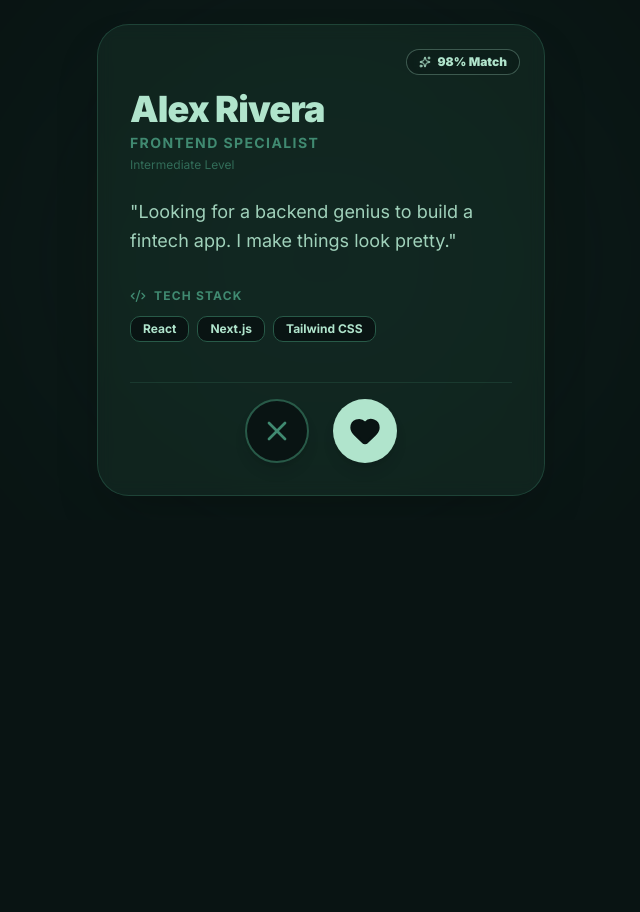
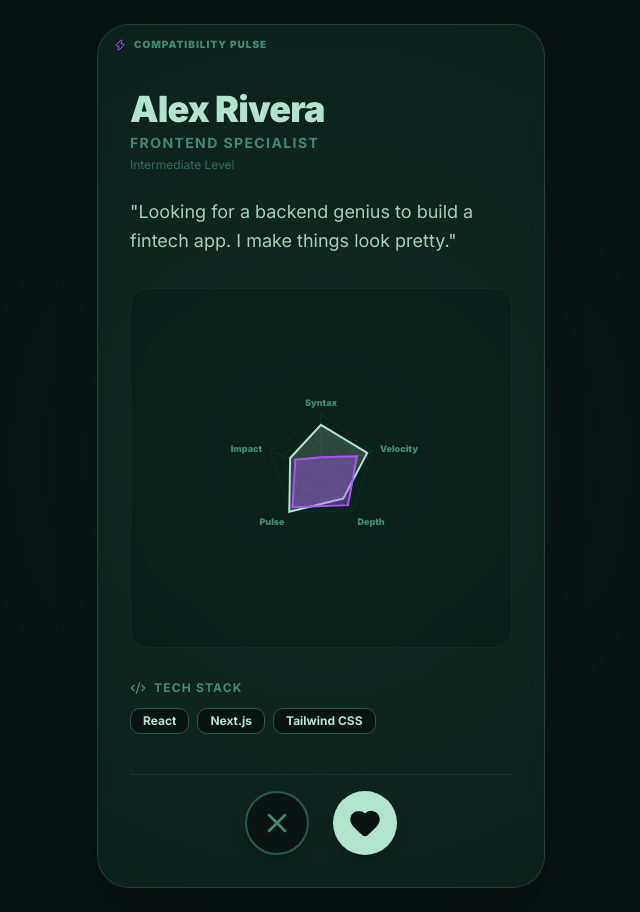
Before and after one commit to somanyaaa/quantum, a Next.js app in the folder frontend/: page /dashboard in a window 1280 px wide. Shown: the whole page, without its empty margins (319-959 px from the left). Before the commit the page ends 800 px from the top, so only its background shows below. Built offline with nearby package versions, Linux system fonts and the light colour scheme.

Commit message:
added charts to profile page, added synergy chart component, and added a link to the profile page in the sidebar

```diff
--- a/frontend/app/dashboard/page.tsx
+++ b/frontend/app/dashboard/page.tsx
@@ -1,8 +1,8 @@
 "use client";
 
 import React, { useState } from 'react';
-import { X, Heart, Code2, Sparkles, MessageSquare } from 'lucide-react';
-
+import { X, Heart, Code2, Sparkles, Zap } from 'lucide-react';
+import SynergyChart from '@/components/charts/SynergyChart';
 const POTENTIAL_MATCHES = [
     {
         id: 1,
@@ -11,7 +11,6 @@ const POTENTIAL_MATCHES = [
         experience: "Intermediate",
         skills: ["React", "Next.js", "Tailwind CSS"],
         bio: "Looking for a backend genius to build a fintech app. I make things look pretty.",
-        matchScore: 98
     },
     {
         id: 2,
@@ -20,7 +19,6 @@ const POTENTIAL_MATCHES = [
         experience: "Advanced",
         skills: ["Node.js", "MongoDB", "TypeScript", "React"],
         bio: "Third hackathon this year. Let's win this thing. I can carry the API architecture.",
-        matchScore: 85
     },
     {
         id: 3,
@@ -28,8 +26,7 @@ const POTENTIAL_MATCHES = [
         role: "AI/ML Engineer",
         experience: "Advanced",
         skills: ["Python", "Machine Learning", "Figma"],
-        bio: "Have an OpenAI API key and a dream. Need someone to build the UI for my wrapper.",
-        matchScore: 72
+        bio: "Have an OpenAI API key and a dream. Need someone to build the UI for my wrapper."
     }
 ];
 
@@ -70,12 +67,6 @@ export default function DashboardPage() {
             {currentProfile ? (
                 <div className="w-full max-w-md animate-in slide-in-from-bottom-8 fade-in duration-500">
                     <div className="bg-[#285A48]/20 border border-[#408A71]/30 rounded-[2rem] p-8 shadow-2xl relative overflow-hidden backdrop-blur-sm">
-
-                        <div className="absolute top-6 right-6 px-3 py-1 bg-[#091413]/50 border border-[#B0E4CC]/30 rounded-full flex items-center gap-1.5 backdrop-blur-md">
-                            <Sparkles className="w-3 h-3 text-[#B0E4CC]" />
-                            <span className="text-[#B0E4CC] text-xs font-black">{currentProfile.matchScore}% Match</span>
-                        </div>
-
                         <div className="mt-8 mb-6">
                             <h2 className="text-4xl font-black text-[#B0E4CC] mb-1 tracking-tight">{currentProfile.name}</h2>
                             <p className="text-[#408A71] font-bold text-sm uppercase tracking-widest">{currentProfile.role}</p>
@@ -85,6 +76,24 @@ export default function DashboardPage() {
                         <p className="text-[#B0E4CC]/90 mb-8 leading-relaxed text-lg">
                             "{currentProfile.bio}"
                         </p>
+                        <div className="mb-8 h-[360px] w-full bg-[#091413]/30 rounded-2xl border border-[#285A48]/20 overflow-hidden">
+                            <div className="w-full h-full p-4 flex items-center justify-center">
+                                <SynergyChart
+                                    userStats={{ syntax: 80, velocity: 90, depth: 70, pulse: 100, impact: 60 }}
+                                    matchStats={{
+                                        syntax: currentProfile.id * 20, // Mock dynamic data based on ID
+                                        velocity: 70,
+                                        depth: 85,
+                                        pulse: 90,
+                                        impact: 50
+                                    }}
+                                />
+                            </div>
+                            <div className="absolute top-3 left-4 flex items-center gap-2">
+                                <Zap className="w-3 h-3 text-[#A855F7]" />
+                                <span className="text-[10px] font-black uppercase tracking-widest text-[#408A71]">Compatibility Pulse</span>
+                            </div>
+                        </div>
 
                         <div className="mb-10">
                             <div className="flex items-center gap-2 mb-3">
--- /dev/null
+++ b/frontend/components/charts/SynergyChart.tsx
@@ -0,0 +1,72 @@
+"use client";
+import React from 'react';
+import {
+  Radar, RadarChart, PolarGrid,
+  PolarAngleAxis, ResponsiveContainer, PolarRadiusAxis
+} from 'recharts';
+
+interface SynergyChartProps {
+  userStats?: {
+    syntax: number;
+    velocity: number;
+    depth: number;
+    pulse: number;
+    impact: number;
+  };
+  matchStats?: {
+    syntax: number;
+    velocity: number;
+    depth: number;
+    pulse: number;
+    impact: number;
+  };
+}
+
+const SynergyChart = ({ userStats, matchStats }: any) => {
+    const data = [
+        { subject: 'Syntax', A: userStats?.syntax || 85, B: matchStats?.syntax || 65, fullMark: 100 },
+        { subject: 'Velocity', A: userStats?.velocity || 90, B: matchStats?.velocity || 75, fullMark: 100 },
+        { subject: 'Depth', A: userStats?.depth || 70, B: matchStats?.depth || 90, fullMark: 100 },
+        { subject: 'Pulse', A: userStats?.pulse || 100, B: matchStats?.pulse || 80, fullMark: 100 },
+        { subject: 'Impact', A: userStats?.impact || 60, B: matchStats?.impact || 70, fullMark: 100 },
+    ];
+
+    return (
+        <div className="w-full h-full min-h-[200px] flex items-center justify-center">
+            <ResponsiveContainer width="100%" height={200}>
+                <RadarChart
+                    cx="50%"
+                    cy="50%"
+                    outerRadius="60%"
+                    data={data}
+                    margin={{ top: 10, right: 30, left: 30, bottom: 10 }}
+                >
+                    <PolarGrid stroke="#285A48" strokeOpacity={0.2} />
+                    <PolarAngleAxis
+                        dataKey="subject"
+                        tick={{ fill: '#408A71', fontSize: 9, fontWeight: '900' }}
+                    />
+                    <PolarRadiusAxis angle={30} tick={false} axisLine={false} domain={[0, 100]} />
+                    <Radar
+                        name="You"
+                        dataKey="A"
+                        stroke="#B0E4CC"
+                        fill="#B0E4CC"
+                        fillOpacity={0.2}
+                        strokeWidth={2}
+                    />
+                    <Radar
+                        name="Match"
+                        dataKey="B"
+                        stroke="#A855F7"
+                        fill="#A855F7"
+                        fillOpacity={0.4}
+                        strokeWidth={2}
+                    />
+                </RadarChart>
+            </ResponsiveContainer>
+        </div>
+    );
+};
+
+export default SynergyChart;
--- a/frontend/components/profile/ProfilePage.tsx
+++ b/frontend/components/profile/ProfilePage.tsx
@@ -1,5 +1,6 @@
 "use client";
-import React, { useState, useRef } from 'react';
+import React, { useState, useRef, useEffect } from 'react';
+import SynergyChart from '../charts/SynergyChart';
 import {
     Mail, MapPin, Calendar, Pencil, Terminal,
     Check, User as UserIcon, Camera, X, Plus, ExternalLink,
@@ -22,7 +23,15 @@ const TwitterIcon = (props: any) => (
 
 
 const ProfilePage = () => {
+    const [showChart, setShowChart] = useState(false);
+    React.useEffect(() => {
+        setShowChart(true);
+    }, []);
     const { user, updateUser } = useAuth() as any;
+    const [isMounted, setIsMounted] = useState(false);
+    useEffect(() => {
+        setIsMounted(true);
+    }, []);
     const [isEditingName, setIsEditingName] = useState(false);
     const [isEditingBio, setIsEditingBio] = useState(false);
     const [tempName, setTempName] = useState(user?.username || "Guest_Coder");
@@ -69,9 +78,22 @@ const ProfilePage = () => {
     const handleAvatarClick = () => {
         fileInputRef.current?.click();
     };
+
+    const calculateTotalScore = () => {
+        const commitScore = Math.min((user?.totalCommits || 150) / 10, 30);
+        const projectScore = projects.reduce((acc, proj) => {
+            let points = 10;
+            if (proj.status === "Completed") points += 5;
+            if (proj.tech.includes("Next.js") || proj.tech.includes("TypeScript")) points += 5;
+            return acc + points;
+        }, 0);
+        const finalProjectScore = Math.min(projectScore, 40);
+        const langScore = Math.min((user?.skills?.length || 5) * 6, 30);
+        return Math.round(commitScore + finalProjectScore + langScore);
+    };
+    const totalScore = calculateTotalScore();
     return (
         <div className="w-full max-w-5xl mx-auto px-6 md:px-12 space-y-10 pt-10 pb-20 animate-in fade-in duration-500">
-
             {/* 1. IDENTITY HEADER */}
             <header className="flex flex-col md:flex-row items-center md:items-start gap-10 pb-12 border-b border-[#285A48]/20">
                 <div className="relative shrink-0 group cursor-pointer" onClick={handleAvatarClick}>
@@ -116,6 +138,10 @@ const ProfilePage = () => {
                             ) : (
                             <>
                                 <h1 className="text-6xl font-black italic tracking-tighter text-[#B0E4CC]">{tempName}</h1>
+                                <div className="flex flex-col items-center justify-center bg-[#A855F7]/10 border border-[#A855F7]/40 px-4 py-1 rounded-2xl shadow-[0_0_20px_rgba(168,85,247,0.15)]">
+                                    <span className="text-[10px] font-black uppercase text-[#A855F7] tracking-widest">Synergy Score</span>
+                                    <span className="text-2xl font-black text-[#B0E4CC]">{totalScore}</span>
+                                </div>
                                 <button onClick={() => setIsEditingName(true)} className="p-2.5 bg-[#285A48]/10 border border-[#285A48]/20 rounded-2xl hover:border-[#A855F7]/50 transition-all">
                                     <Pencil className="w-5 h-5 text-[#408A71]" />
                                 </button>
@@ -151,6 +177,51 @@ const ProfilePage = () => {
                     </div>
                 ))}
             </div>
+
+            {/* --- SYNERGY PULSE SECTION --- */}
+            <section className="bg-[#285A48]/5 border border-[#285A48]/20 py-3 px-6 rounded-[2rem] shadow-sm hover:border-[#A855F7]/30 transition-all">
+                <div className="grid grid-cols-1 lg:grid-cols-2 gap-4 items-center">
+
+                    <div className="space-y-2"> {/* Tightened spacing */}
+                        <div className="flex items-center gap-2">
+                            <div className="p-1.5 bg-[#A855F7]/10 rounded-xl border border-[#A855F7]/20">
+                                <Zap className="w-4 h-4 text-[#A855F7]" />
+                            </div>
+                            <div>
+                                <h2 className="text-xl font-black italic text-[#B0E4CC] tracking-tighter leading-none">Synergy Pulse</h2>
+                                <p className="text-[#408A71] text-[8px] font-bold uppercase tracking-widest mt-0.5">Live Match Analytics</p>
+                            </div>
+                        </div>
+                        <p className="text-[#408A71] text-xs font-medium leading-tight">
+                            Your technical DNA compared to the platform average.
+                        </p>
+
+                        <div className="bg-[#091413] border border-[#285A48]/30 p-2 rounded-xl">
+                            <div className="flex justify-between items-end mb-1">
+                                <span className="text-[8px] font-black text-[#408A71] uppercase tracking-widest">Compatibility</span>
+                                <span className="text-lg font-black text-[#B0E4CC] italic">{totalScore}%</span>
+                            </div>
+                            <div className="w-full h-1 bg-[#285A48]/20 rounded-full overflow-hidden">
+                                <div
+                                    className="h-full bg-gradient-to-r from-[#B0E4CC] to-[#A855F7] transition-all duration-1000"
+                                    style={{ width: `${totalScore}%` }}
+                                />
+                            </div>
+                        </div>
+                    </div>
+
+                    {/* Reduced height to 140px to keep it tight */}
+                    <div className="w-full h-[140px] relative flex items-center justify-center overflow-visible">
+                        {isMounted && (
+                            <SynergyChart
+                                userStats={{ syntax: 85, velocity: 92, depth: 70, pulse: 100, impact: 65 }}
+                                matchStats={{ syntax: 75, velocity: 80, depth: 90, pulse: 85, impact: 70 }}
+                            />
+                        )}
+                    </div>
+                </div>
+            </section>
+
             <div className="grid grid-cols-1 lg:grid-cols-3 gap-8">
                 <div className="lg:col-span-2 space-y-6">
                     <section className="bg-[#285A48]/5 border border-[#285A48]/20 p-8 rounded-[2.5rem] relative overflow-hidden group">
```
Also changed, not shown: frontend/components/layout/SideBar.tsx (+7 -0 lines).
